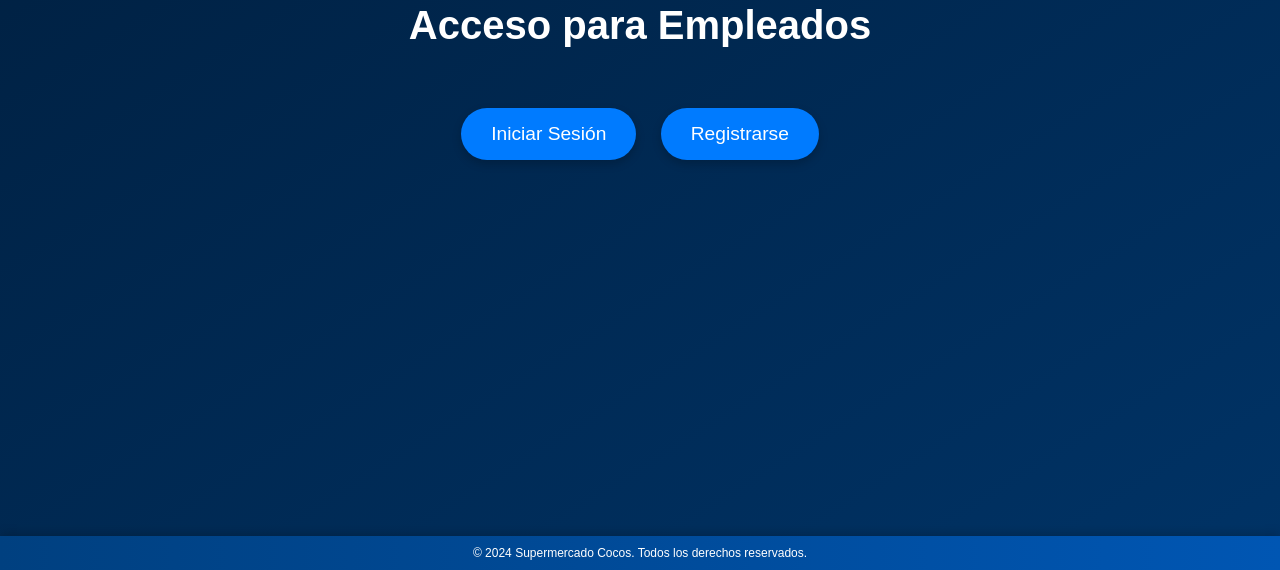
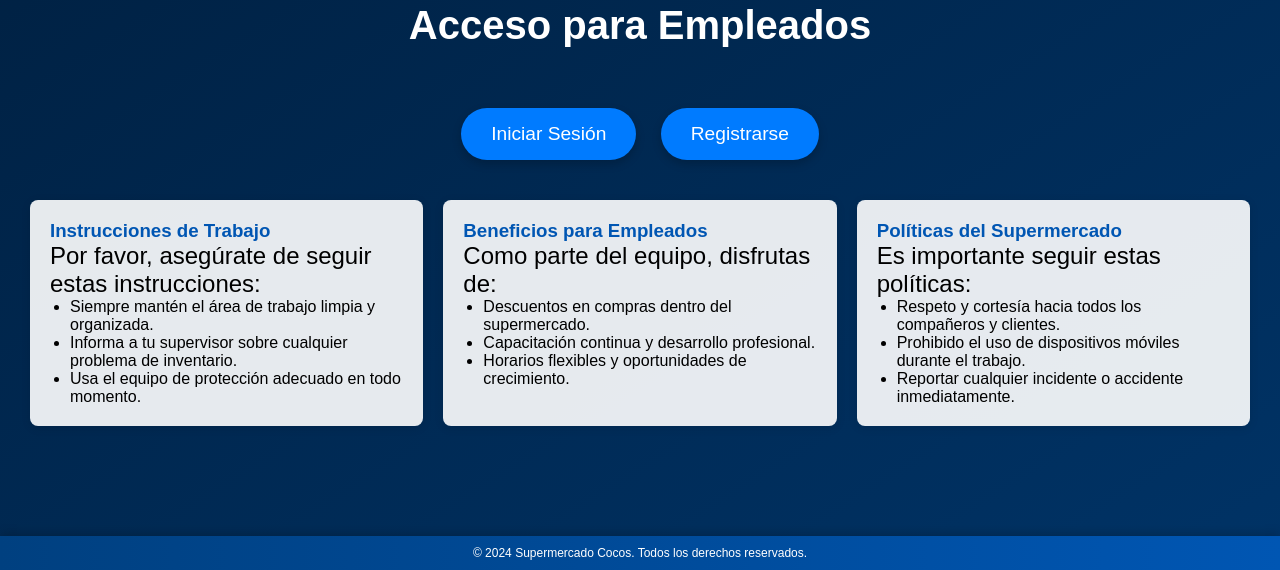
Before and after one commit to SPYROBO/galeazzi, a PHP site: page / in a window 1280 px wide. Shown: the part 230-800 px from the top of the page. Run offline with PHP 8.4, Linux system fonts and the light colour scheme.

Commit message:
agrego contenido al index

```diff
--- a/css/index.css
+++ b/css/index.css
@@ -75,3 +75,29 @@ footer {
     margin-top: auto;
     box-shadow: 0 -2px 10px rgba(0, 0, 0, 0.2);
 }
+
+
+.card-container {
+    display: flex;
+    flex-wrap: wrap;
+    justify-content: space-between;
+    margin: 20px 0;
+}
+
+.card {
+    background-color: rgba(255, 255, 255, 0.9);
+    border-radius: 8px;
+    padding: 20px;
+    margin: 10px;
+    flex: 1 1 calc(30% - 20px);
+    box-shadow: 0 2px 10px rgba(0, 0, 0, 0.1);
+}
+
+.card h3 {
+    color: #0056b3;
+}
+
+.card ul {
+    list-style-type: disc;
+    margin-left: 20px;
+}
--- a/index.php
+++ b/index.php
@@ -19,6 +19,39 @@
                 <a href="login.php" class="btn">Iniciar Sesión</a>
                 <a href="register.php" class="btn">Registrarse</a>
             </div>
+
+            <div class="card-container">
+                <section class="card instructions">
+                    <h3>Instrucciones de Trabajo</h3>
+                    <p>Por favor, asegúrate de seguir estas instrucciones:</p>
+                    <ul>
+                        <li>Siempre mantén el área de trabajo limpia y organizada.</li>
+                        <li>Informa a tu supervisor sobre cualquier problema de inventario.</li>
+                        <li>Usa el equipo de protección adecuado en todo momento.</li>
+                    </ul>
+                </section>
+
+                <section class="card benefits">
+                    <h3>Beneficios para Empleados</h3>
+                    <p>Como parte del equipo, disfrutas de:</p>
+                    <ul>
+                        <li>Descuentos en compras dentro del supermercado.</li>
+                        <li>Capacitación continua y desarrollo profesional.</li>
+                        <li>Horarios flexibles y oportunidades de crecimiento.</li>
+                    </ul>
+                </section>
+
+                <section class="card policies">
+                    <h3>Políticas del Supermercado</h3>
+                    <p>Es importante seguir estas políticas:</p>
+                    <ul>
+                        <li>Respeto y cortesía hacia todos los compañeros y clientes.</li>
+                        <li>Prohibido el uso de dispositivos móviles durante el trabajo.</li>
+                        <li>Reportar cualquier incidente o accidente inmediatamente.</li>
+                    </ul>
+                </section>
+            </div>
+
         </div>
     </main>
 
```
